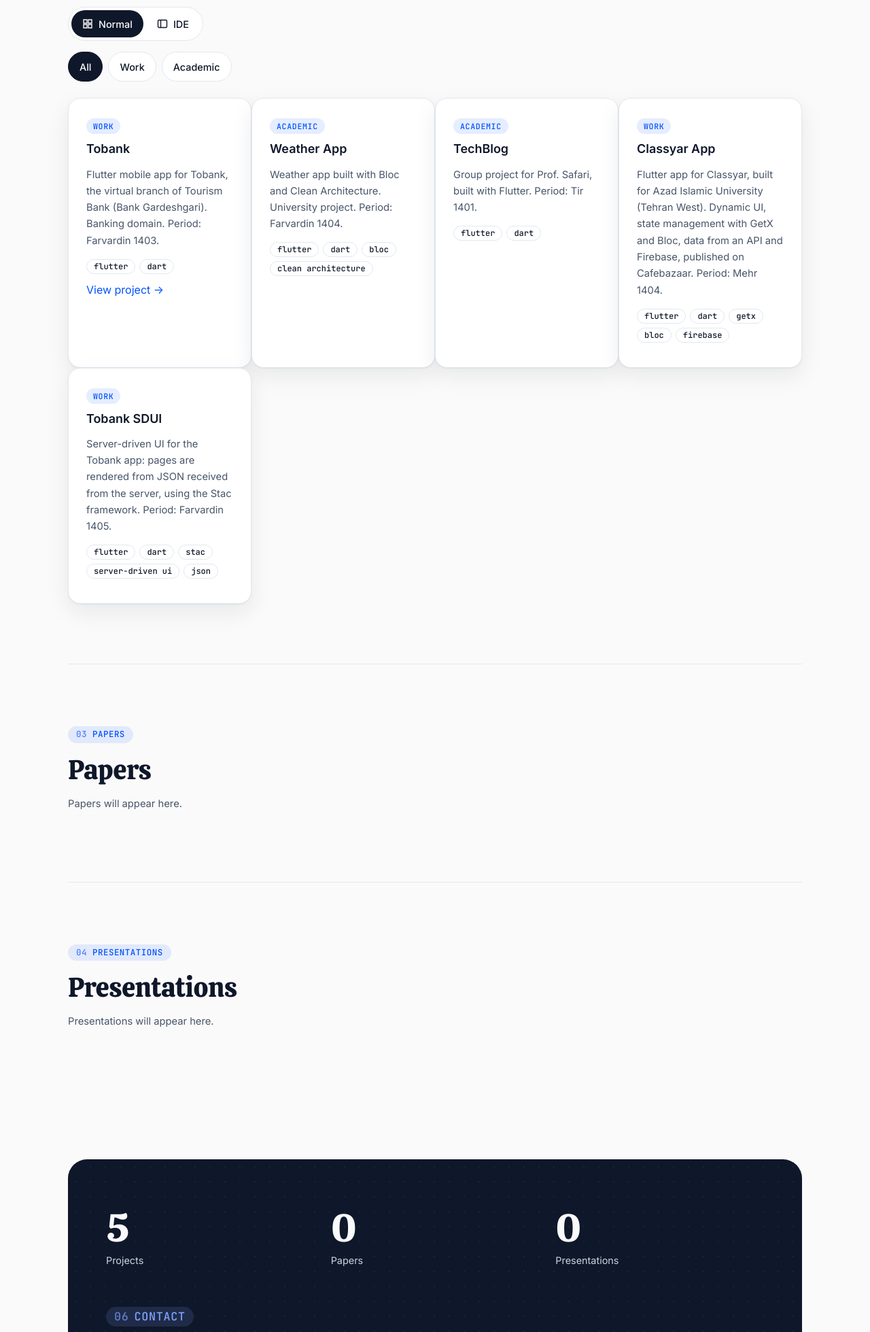
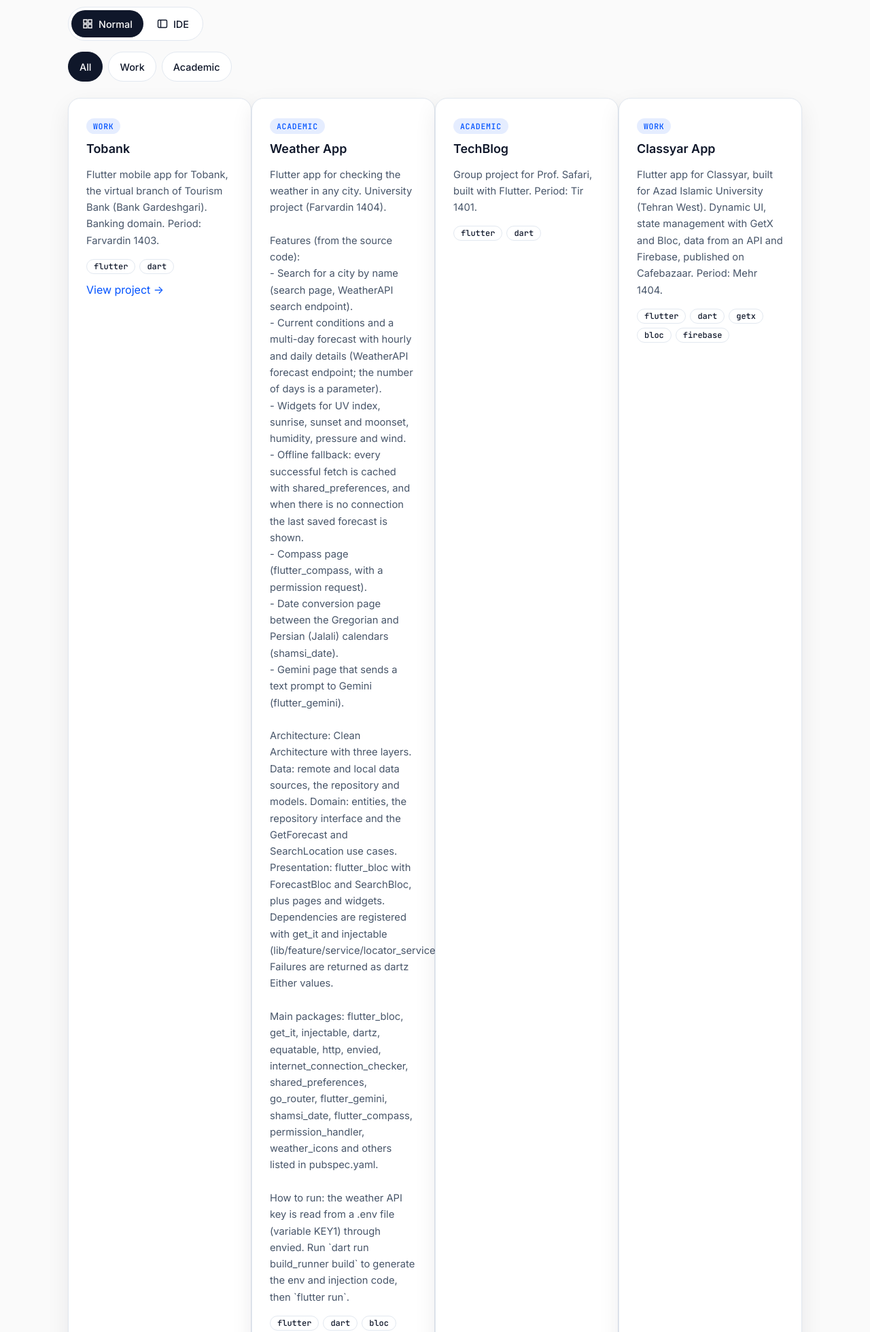
Before and after one commit to Sureiamdiamond/portfolio, a PHP site: page /index.php in a window 1280 px wide. Shown: the part 1183-3142 px from the top of the page at 68% size. Run offline with PHP 8.4, Linux system fonts and the light colour scheme.

Commit message:
Write the Weather App description from its source code
A one-time migration updates the Weather App project description in
English and Persian. The text covers only what the repository's code
shows: features, architecture, packages and how to run. The previous
row is logged to data/migration.log first.

Co-Authored-By: Claude Haiku 5.5 <noreply@anthropic.com>
Claude-Session: https://claude.ai/code/session_01FSKdZ7oERHWvy9Fd41LVKs

```diff
--- a/db.php
+++ b/db.php
@@ -60,6 +60,7 @@ function db(): PDO {
     seed_files($pdo);
     seed_resume_projects($pdo);
     run_migrations($pdo);
+    run_content_migrations($pdo);
     return $pdo;
 }
 
--- a/migrations.php
+++ b/migrations.php
@@ -123,3 +123,62 @@ function run_migrations(PDO $pdo): void {
         migration_log($line);
     }
 }
+
+// One-time update of the Weather App description, written from the app's source code.
+const WEATHER_README_MIGRATION = 'migration_weather_readme_v1';
+const WEATHER_FOLDER = 'weather_app';
+
+const WEATHER_SUMMARY_EN = <<<'EN'
+Flutter app for checking the weather in any city. University project (Farvardin 1404).
+
+Features (from the source code):
+- Search for a city by name (search page, WeatherAPI search endpoint).
+- Current conditions and a multi-day forecast with hourly and daily details (WeatherAPI forecast endpoint; the number of days is a parameter).
+- Widgets for UV index, sunrise, sunset and moonset, humidity, pressure and wind.
+- Offline fallback: every successful fetch is cached with shared_preferences, and when there is no connection the last saved forecast is shown.
+- Compass page (flutter_compass, with a permission request).
+- Date conversion page between the Gregorian and Persian (Jalali) calendars (shamsi_date).
+- Gemini page that sends a text prompt to Gemini (flutter_gemini).
+
+Architecture: Clean Architecture with three layers. Data: remote and local data sources, the repository and models. Domain: entities, the repository interface and the GetForecast and SearchLocation use cases. Presentation: flutter_bloc with ForecastBloc and SearchBloc, plus pages and widgets. Dependencies are registered with get_it and injectable (lib/feature/service/locator_service.dart). Failures are returned as dartz Either values.
+
+Main packages: flutter_bloc, get_it, injectable, dartz, equatable, http, envied, internet_connection_checker, shared_preferences, go_router, flutter_gemini, shamsi_date, flutter_compass, permission_handler, weather_icons and others listed in pubspec.yaml.
+
+How to run: the weather API key is read from a .env file (variable KEY1) through envied. Run `dart run build_runner build` to generate the env and injection code, then `flutter run`.
+EN;
+
+const WEATHER_SUMMARY_FA = <<<'FA'
+اپلیکیشن Flutter برای مشاهده‌ی وضعیت آب‌وهوای هر شهر. پروژه‌ی دانشگاهی (فروردین ۱۴۰۴).
+
+قابلیت‌ها (بر اساس کد پروژه):
+- جستجوی شهر بر اساس نام (صفحه‌ی جستجو، endpoint جستجوی WeatherAPI).
+- وضعیت فعلی و پیش‌بینی چند روزه با جزئیات ساعتی و روزانه (endpoint پیش‌بینی WeatherAPI؛ تعداد روزها پارامتر است).
+- ویجت‌هایی برای شاخص UV، طلوع و غروب خورشید و ماه، رطوبت، فشار و باد.
+- پشتیبانی آفلاین: هر پاسخ موفق در shared_preferences ذخیره می‌شود و بدون اینترنت آخرین پیش‌بینی ذخیره‌شده نمایش داده می‌شود.
+- صفحه‌ی قطب‌نما (با flutter_compass و درخواست مجوز).
+- صفحه‌ی تبدیل تاریخ میلادی و شمسی (با shamsi_date).
+- صفحه‌ی Gemini که یک پرسش متنی را برای Gemini ارسال می‌کند (با flutter_gemini).
+
+معماری: Clean Architecture در سه لایه. data: منابع داده‌ی remote و local، repository و مدل‌ها. domain: entityها، interface مخزن و use caseهای GetForecast و SearchLocation. presentation: flutter_bloc با ForecastBloc و SearchBloc، همراه با صفحه‌ها و ویجت‌ها. وابستگی‌ها با get_it و injectable ثبت می‌شوند (lib/feature/service/locator_service.dart). خطاها به صورت Either از dartz برگردانده می‌شوند.
+
+کتابخانه‌های اصلی: flutter_bloc، get_it، injectable، dartz، http، envied، shared_preferences، go_router، flutter_gemini، shamsi_date، flutter_compass، permission_handler، weather_icons و موارد دیگر در pubspec.yaml.
+
+اجرا: کلید API آب‌وهوا از فایل .env (متغیر KEY1) با envied خوانده می‌شود. دستور dart run build_runner build را برای ساخت کدهای env و تزریق وابستگی اجرا کنید، سپس flutter run.
+FA;
+
+function run_content_migrations(PDO $pdo): void {
+    if ($pdo->query("SELECT 1 FROM profile WHERE k = '" . WEATHER_README_MIGRATION . "'")->fetchColumn()) {
+        return;
+    }
+    $projects = $pdo->query('SELECT * FROM projects ORDER BY sort, id DESC')->fetchAll();
+    $byName = array_flip(folder_names($projects));
+    if (!isset($byName[WEATHER_FOLDER])) {
+        migration_log('no match for folder ' . WEATHER_FOLDER . ' (weather description not updated)');
+    } else {
+        $id = (int) $byName[WEATHER_FOLDER];
+        migration_log('updated description of ' . WEATHER_FOLDER . " (id $id); previous row: " . project_backup($pdo, $id));
+        $pdo->prepare('UPDATE projects SET summary = ?, summary_fa = ? WHERE id = ?')
+            ->execute([WEATHER_SUMMARY_EN, WEATHER_SUMMARY_FA, $id]);
+    }
+    $pdo->exec("INSERT INTO profile (k, v) VALUES ('" . WEATHER_README_MIGRATION . "', '1')");
+}
```
